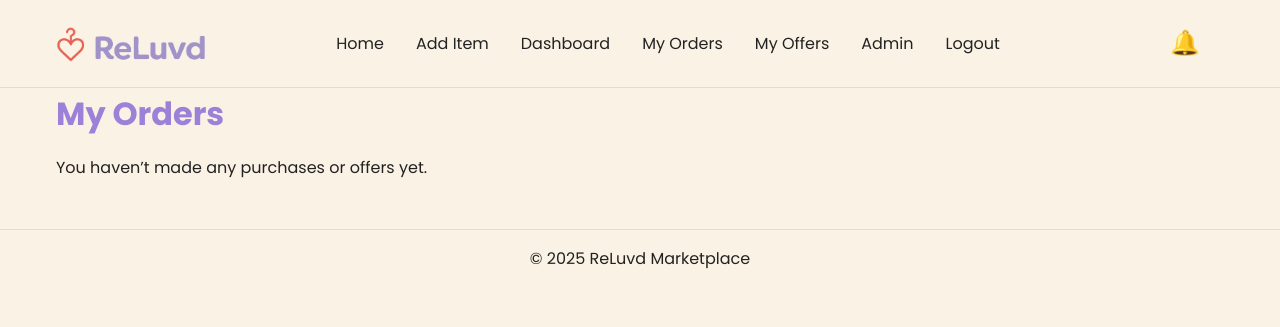
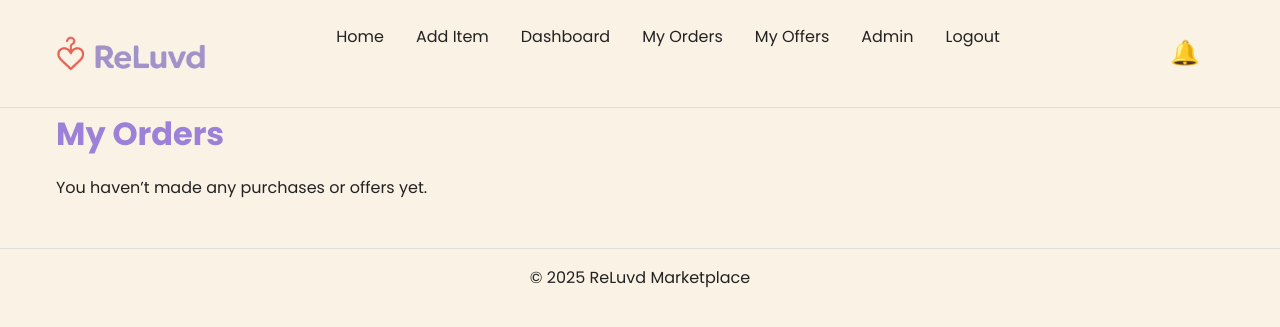
Before and after one commit to mr-aust1n/milestone-project-four, a Django app: page /checkout/orders/ in a window 1280 px wide. Shown: the top 327 px of the page. Run offline with Django 5.2, Linux system fonts and the light colour scheme; a user stored in the database is signed in; data comes from the database, SQL or seed files in the repository.

Commit message:
STYLE: Added styles to my orders
added a simple margin bottom

```diff
--- /dev/null
+++ b/static/css/my_orders.css
@@ -0,0 +1,5 @@
+/* My Orders CSS */
+
+li {
+    margin-bottom: 33px;
+}
--- a/templates/checkout/my_orders.html
+++ b/templates/checkout/my_orders.html
@@ -1,4 +1,10 @@
 {% extends "base.html" %}
+
+{% load static %}
+
+{% block extra_css %}
+<link rel="stylesheet" href="{% static 'css/my_orders.css' %}">
+{% endblock %}
 
 {% block content %}
 <main role="main" aria-labelledby="my-orders-heading">
```
